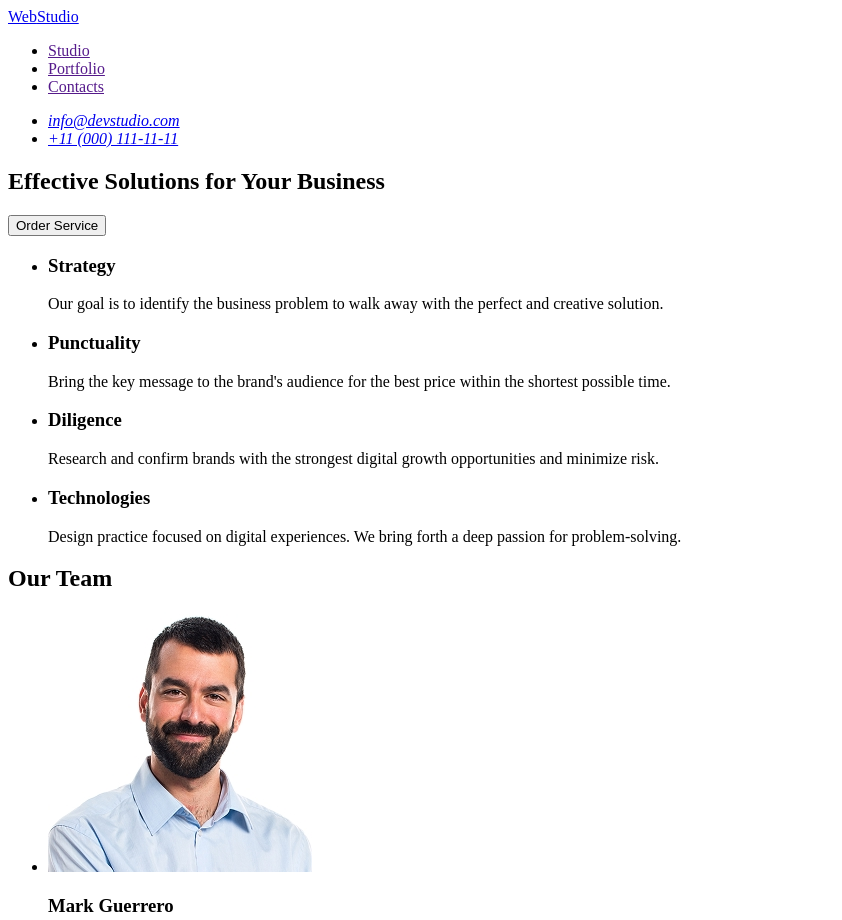
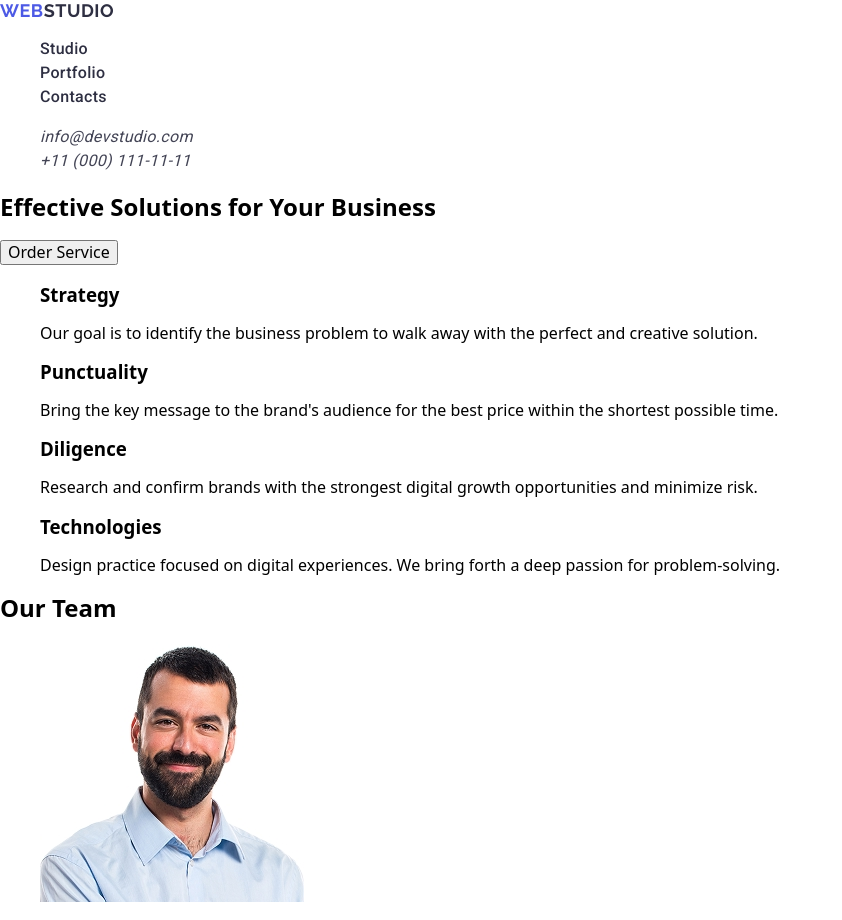
Before and after one commit to LudSkop/goit-markup-hw-02, a plain HTML site: page index.html in a window 1280 px wide. Shown: the top 920 px of the page, without its empty margins (0-842 px from the left). Drawn offline with nearby package versions, Linux system fonts and the light colour scheme.

Commit message:
added css

```diff
--- /dev/null
+++ b/css/styles.css
@@ -0,0 +1,46 @@
+.body {
+
+    font-family: 'Raleway', sans-serif;
+    color: #434455;
+    background-color: #fff;
+}
+ul, ol {
+    list-style-type: none;
+
+}
+a {
+    text-decoration: none;
+}
+.logo {
+    font-family: "Raleway", sans-serif;
+    font-weight: 700;
+    font-size: 18px;
+    line-height: 1.17;
+    letter-spacing: 0.03em;
+    text-transform: uppercase;
+    color:  #4d5ae5;
+}
+.logo-part {
+    color: #2e2f42 ;
+}
+.logo-footer {
+    color: #f4f4fd;
+}
+.nav-link {
+    font-family: 'Roboto', sans-serif;
+    font-weight: 500;
+    font-size: 16px;
+    line-height: 1.5;
+    letter-spacing: 0.02em;
+    color: #2e2f42;
+}
+
+.contacts-link {
+    font-family: 'Roboto', sans-serif;
+    font-weight: 400;
+    font-size: 16px;
+    line-height: 1.5;
+    letter-spacing: 0.02em;
+    color: #434455;
+
+}
--- a/index.html
+++ b/index.html
@@ -4,23 +4,31 @@
     <meta charset="UTF-8">
     <meta name="viewport" content="width=device-width, initial-scale=1.0">
     <title>Document</title>
+    <!-- Normalize -->
+     <link rel="stylesheet" href="https://cdnjs.cloudflare.com/ajax/libs/modern-normalize/3.0.1/modern-normalize.min.css" integrity="sha512-q6WgHqiHlKyOqslT/lgBgodhd03Wp4BEqKeW6nNtlOY4quzyG3VoQKFrieaCeSnuVseNKRGpGeDU3qPmabCANg==" crossorigin="anonymous" referrerpolicy="no-referrer" />
+    <!-- Google Fonts -->
+    <link rel="preconnect" href="https://fonts.googleapis.com">
+<link rel="preconnect" href="https://fonts.gstatic.com" crossorigin>
+<link href="https://fonts.googleapis.com/css2?family=Raleway:wght@700&family=Roboto:wdth,wght@75..100,100..900&display=swap" rel="stylesheet">
+    <!-- My styles -->
+    <link rel="stylesheet" href="./css/styles.css">
 </head>
 <body>
-    <header>
-       <nav>
-           <a href="./index.html">Web<span>Studio</span></a>
-           <ul>
-               <li><a href="">Studio</a></li>
-               <li><a href="">Portfolio</a></li>
-               <li><a href="">Contacts</a></li>
+    <header class="page-header">
+       <nav class="nav-header">
+           <a class="logo"href="./index.html" >Web<span class="logo-part">Studio</span></a>
+           <ul class="title-header">
+               <li><a href="" class="nav-link">Studio</a></li>
+               <li><a href="" class="nav-link">Portfolio</a></li>
+               <li><a href="" class="nav-link">Contacts</a></li>
            </ul>
        </nav>
 
-        <address>
+        <address class="contacts">
 
-       <ul>
-        <li><a href="mailto:info@devstudio.com">info@devstudio.com</a></li>
-        <li><a href="tel:+110001111111">+11 (000) 111-11-11</a></li>
+       <ul class="contacts-list">
+        <li><a class="contacts-link" href="mailto:info@devstudio.com">info@devstudio.com</a></li>
+        <li><a class="contacts-link" href="tel:+110001111111">+11 (000) 111-11-11</a></li>
 
        </ul>
        </address>
@@ -58,7 +66,7 @@
            <ul>
                <li>
                    <img src="./images/team/1.jpg"
-                   alt="work1"
+                   alt="photo1"
                    width="264"
                    heigth="260">
                    <h3>Mark Guerrero</h3>
@@ -66,7 +74,7 @@
                </li>
                <li>
                    <img src="./images/team/2.jpg"
-                   alt="work2"
+                   alt="photo2"
                    width="264"
                    heigth="260"/>
                    <h3>Tom Ford</h3>
@@ -74,7 +82,7 @@
                </li>
                <li>
                    <img src="./images/team/3.jpg"
-                   alt="work3"
+                   alt="photo3"
                    width="264"
                    heigth="260"/>
                    <h3>Camila Garcia</h3>
@@ -83,7 +91,7 @@
                </li>
                <li>
                    <img src="./images/team/4.jpg"
-                   alt="work4"
+                   alt="photo4"
                    width="264"
                    heigth="260"/>
                    <h3>Daniel Wilson</h3>
@@ -145,8 +153,8 @@
            </ul>
         </section>
     </main>
-    <footer>
-        <a href="./index.html">Web<span>Studio</span></a>
+    <footer class="p">
+        <a class="logo" href="./index.html" >Web<span class="logo-footer">Studio</span></a>
         <p>Increase the flow of customers and sales for your business with digital marketing & growth solutions.</p>
     </footer>
 </body>
```
Also changed, not shown: css/style.css (deleted).
